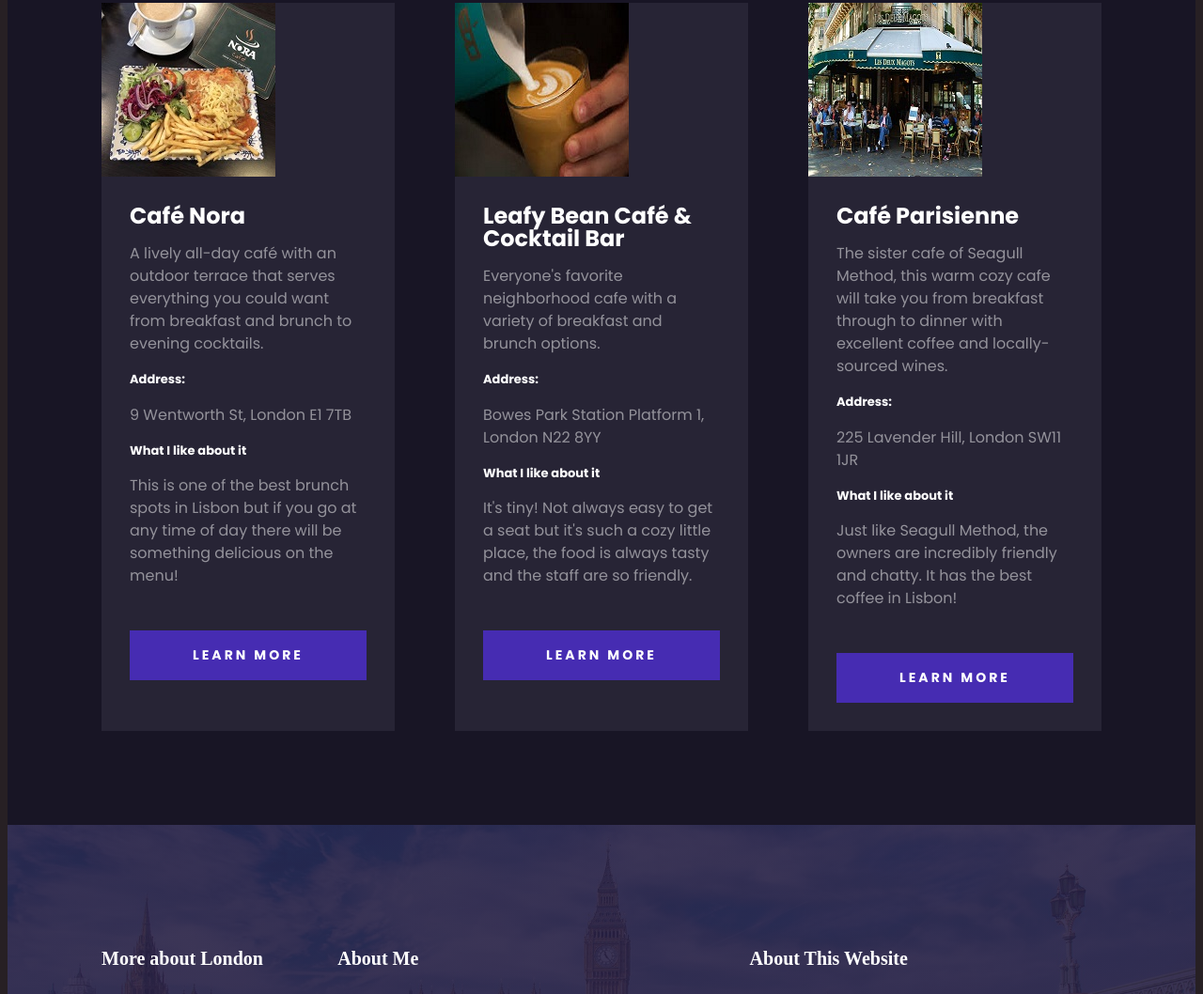
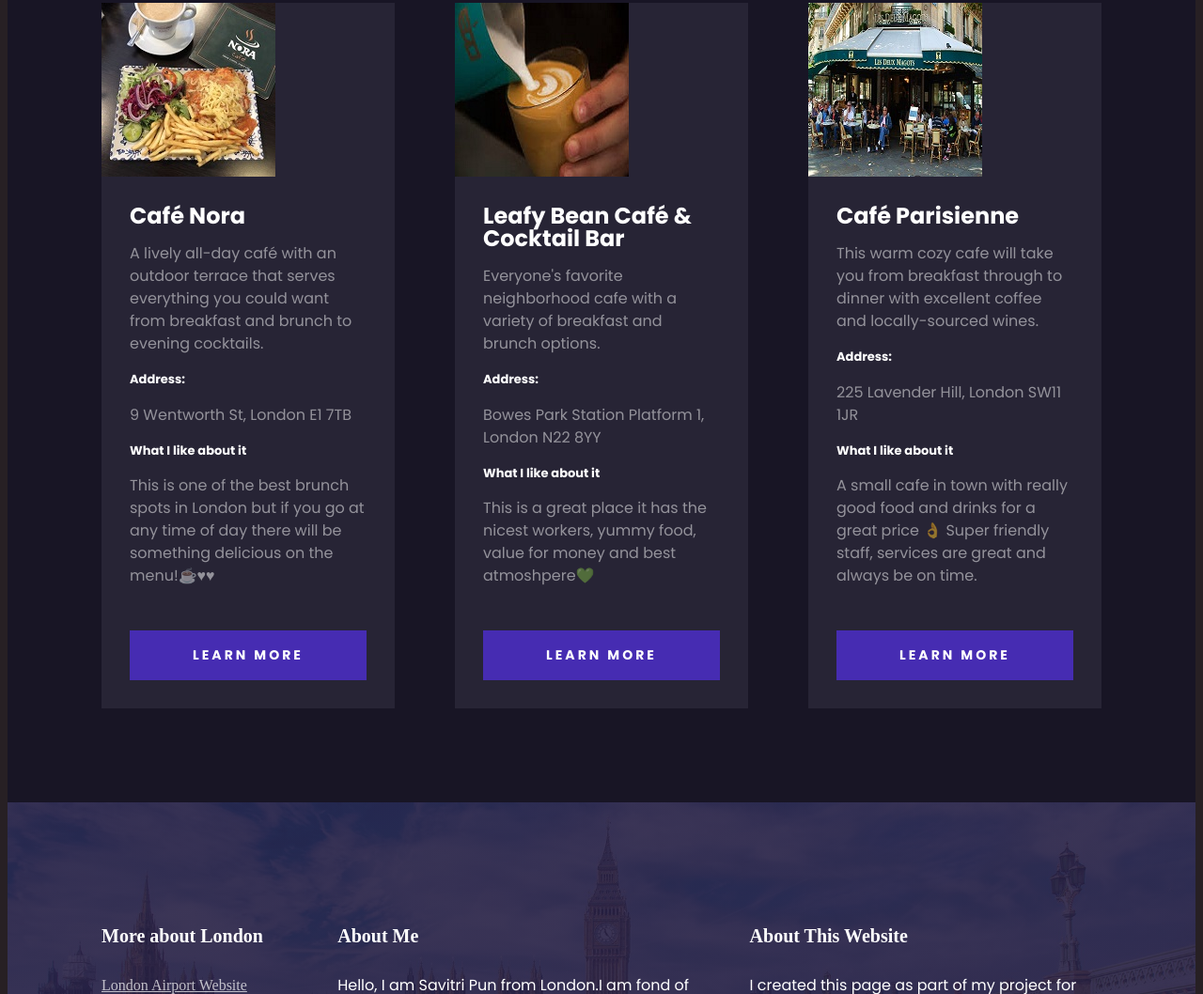
Before and after one commit to punSavitri/travel-project-savitri-pun, a plain HTML site: page index.html in a window 1280 px wide. Shown: the part 1948-3006 px from the top of the page at 94% size. Drawn offline with Linux system fonts and the light colour scheme.

Commit message:
added content to index.html

```diff
--- a/index.html
+++ b/index.html
@@ -81,9 +81,9 @@
                 <p>9 Wentworth St, London E1 7TB</p>
                 <h5>What I like about it</h5>
                 <p>
-                  This is one of the best brunch spots in Lisbon but if you go
+                  This is one of the best brunch spots in London but if you go
                   at any time of day there will be something delicious on the
-                  menu!
+                  menu!☕♥♥
                 </p>
               </div>
               <div class="card-footer">
@@ -114,9 +114,8 @@
                 <p>Bowes Park Station Platform 1, London N22 8YY</p>
                 <h5>What I like about it</h5>
                 <p>
-                  It's tiny! Not always easy to get a seat but it's such a cozy
-                  little place, the food is always tasty and the staff are so
-                  friendly.
+                  This is a great place it has the nicest workers, yummy food,
+                  value for money and best atmoshpere💚
                 </p>
               </div>
               <div class="card-footer">
@@ -140,16 +139,16 @@
               <div class="card-body">
                 <h4>Café Parisienne</h4>
                 <p>
-                  The sister cafe of Seagull Method, this warm cozy cafe will
-                  take you from breakfast through to dinner with excellent
-                  coffee and locally-sourced wines.
+                  This warm cozy cafe will take you from breakfast through to
+                  dinner with excellent coffee and locally-sourced wines.
                 </p>
                 <h5>Address:</h5>
                 <p>225 Lavender Hill, London SW11 1JR</p>
                 <h5>What I like about it</h5>
                 <p>
-                  Just like Seagull Method, the owners are incredibly friendly
-                  and chatty. It has the best coffee in Lisbon!
+                  A small cafe in town with really good food and drinks for a
+                  great price 👌 Super friendly staff, services are great and
+                  always be on time.
                 </p>
               </div>
               <div class="card-footer">
```
